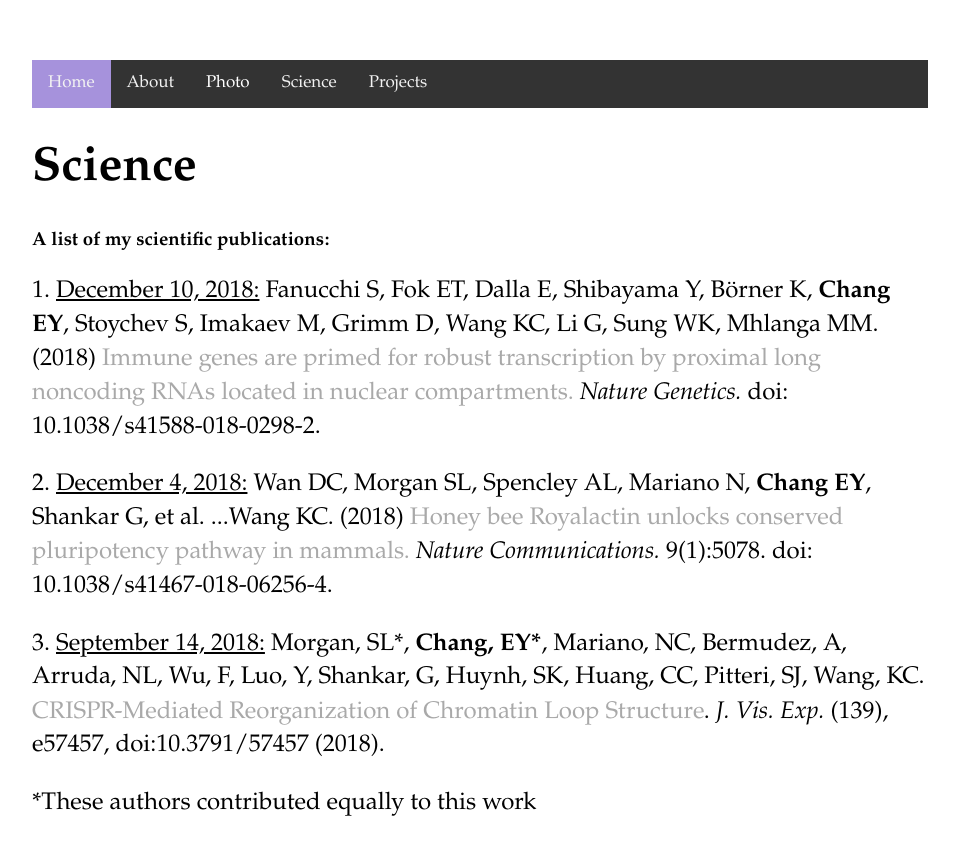
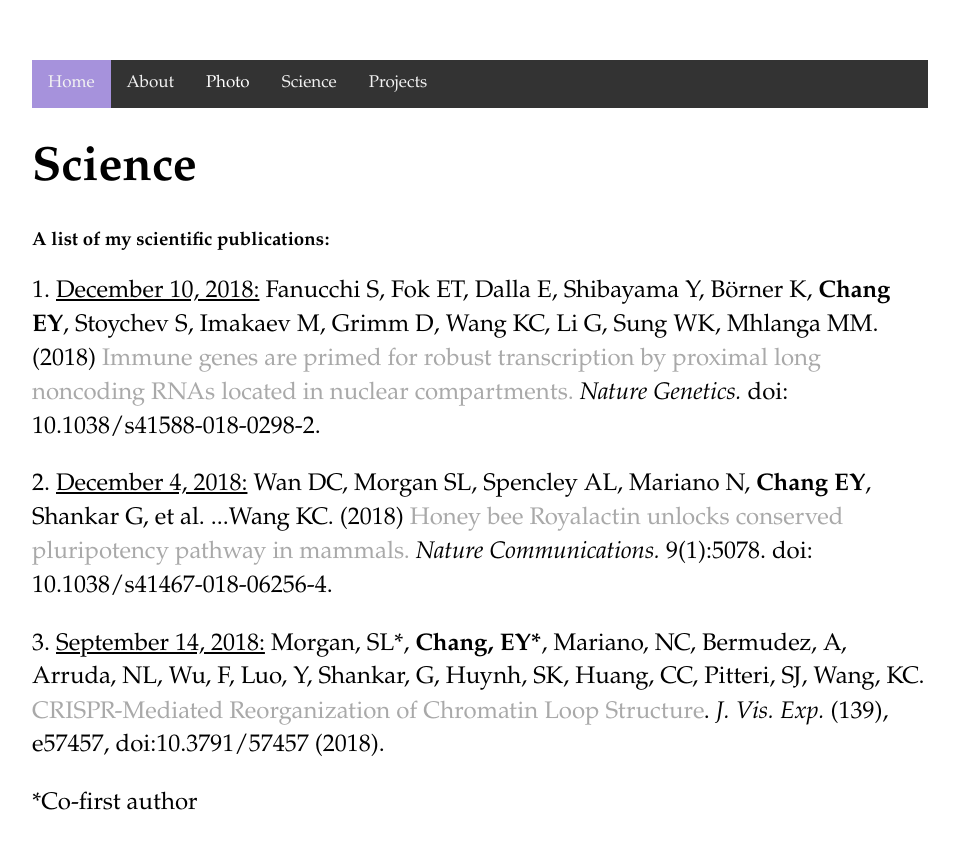
Before and after one commit to echang17/echang17.github.io, a Jekyll site: the page built from science/index.html, in a window 1280 px wide. Shown: the top 846 px of the page, without its empty margins (160-1119 px from the left). Built offline with Jekyll 4.4.1, drawn with Linux system fonts in a browser that asks for light colours; grey boxes are pictures that could not be loaded.

Commit message:
Update index.html

```diff
--- a/science/index.html
+++ b/science/index.html
@@ -10,6 +10,6 @@ title: Science
   <p>2. <u>December 4, 2018:</u>  Wan DC, Morgan SL, Spencley AL, Mariano N, <b>Chang EY</b>, Shankar G, et al. ...Wang KC. (2018) <a href="https://www.ncbi.nlm.nih.gov/pubmed/30510260">Honey bee Royalactin unlocks conserved pluripotency pathway in mammals.</a> <i>Nature Communications.</i> 9(1):5078. doi: 10.1038/s41467-018-06256-4.</p>
   <p></p>
   <p>3. <u>September 14, 2018:</u> Morgan, SL*, <b>Chang, EY*</b>, Mariano, NC, Bermudez, A, Arruda, NL, Wu, F, Luo, Y, Shankar, G, Huynh, SK, Huang, CC, Pitteri, SJ, Wang, KC.<a href="https://www.jove.com/video/57457/crispr-mediated-reorganization-of-chromatin-loop-structure"> CRISPR-Mediated Reorganization of Chromatin Loop Structure</a>. <i>J. Vis. Exp.</i> (139), e57457, doi:10.3791/57457 (2018).</p>
-  <p>*These authors contributed equally to this work</p>
+  <p>*Co-first author</p>
   <iframe allowTransparency="true" allowfullscreen height="415" width="460" border="0" scrolling="no" frameborder="0" marginwheight="0" marginwidth="0" src="https://www.jove.com/embed/player?id=57457&access=rxysywk2&t=1&s=1" ><p><a title="CRISPR-Mediated Reorganization of Chromatin Loop Structure" href="https://www.jove.com/video/57457/crispr-mediated-reorganization-of-chromatin-loop-structure">CRISPR-Mediated Reorganization of Chromatin Loop Structure</a></p></iframe>
 </div>
```
